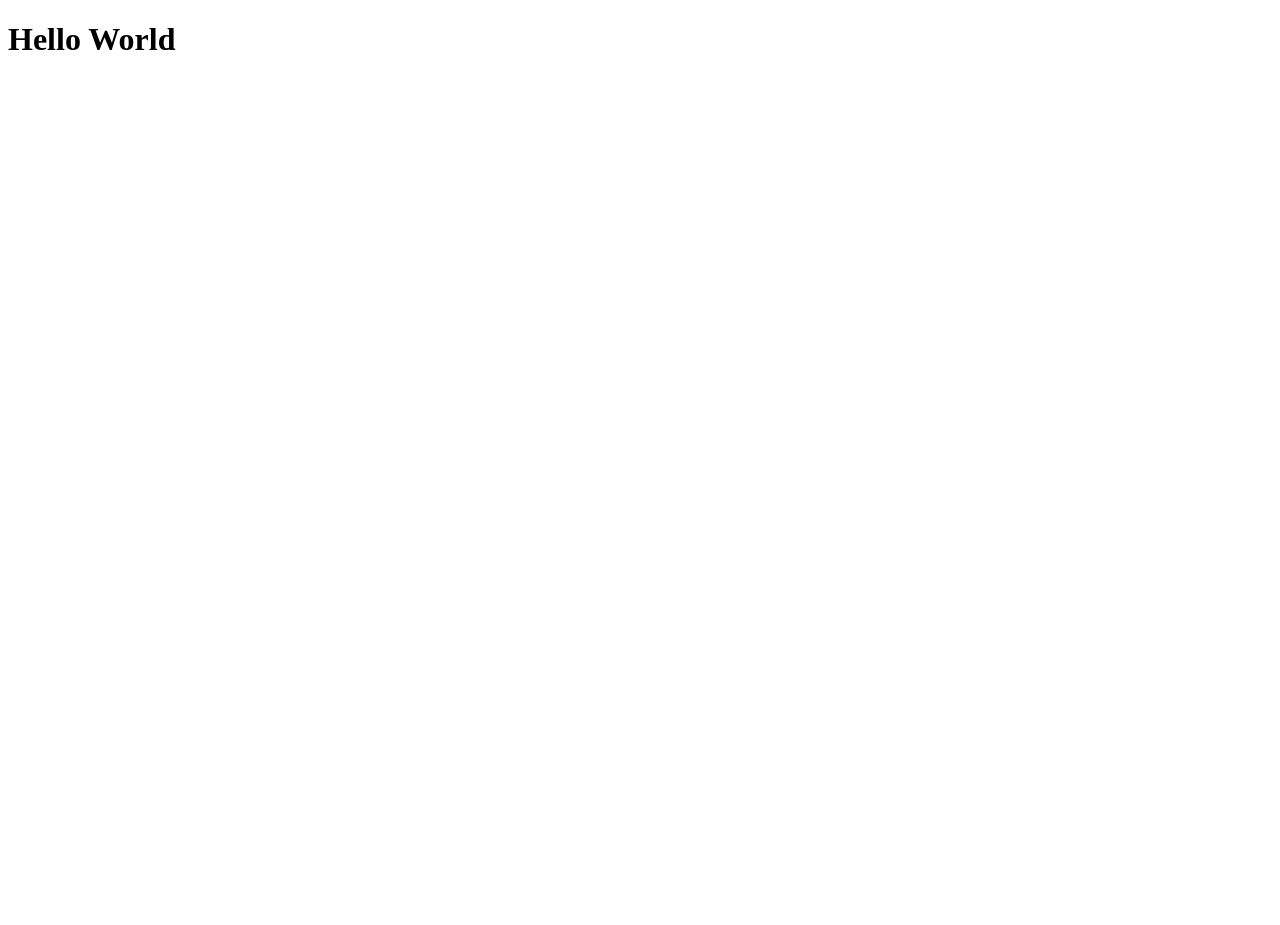
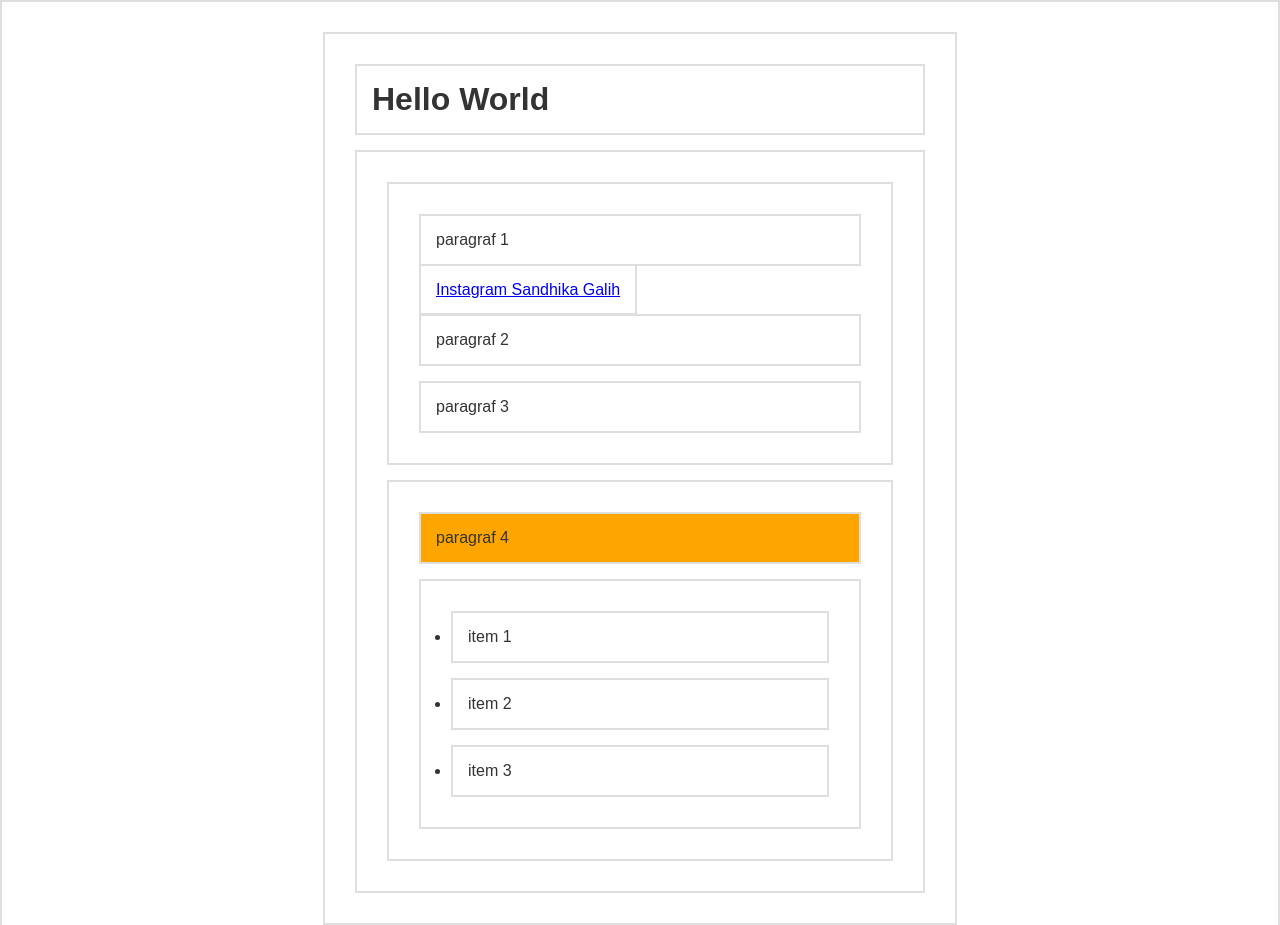
Before and after one commit to Gangstahhh/javascript-course, a plain HTML site: page dom/index.html in a window 1280 px wide. Shown: the top 925 px of the page. Before the commit the page ends 800 px from the top, so only its background shows below. Drawn offline with Linux system fonts and the light colour scheme.

Commit message:
materi dom day 1

```diff
--- a/dom/index.html
+++ b/dom/index.html
@@ -5,13 +5,45 @@
     <meta http-equiv="X-UA-Compatible" content="IE=edge">
     <meta name="viewport" content="width=device-width, initial-scale=1.0">
     <title>Belajar DOM Javascript</title>
+    <style>
+        * {
+            border: 2px solid #dedede;
+            padding: 15px;
+            margin: 15px;
+        }
+        html {
+          margin: 0;
+          padding: 0;
+        }
+        body {
+          max-width: 600px;
+          margin: 30px auto;
+          font-family: sans-serif;
+          color: #333;
+        }
+      </style>
 </head>
 <body>
-    <h1 id="header">Hello World</h1>
+    <h1 id="judul">Hello World</h1>
+  <div id="container">
+      <section id="a">
+          <p class="p1">paragraf 1</p>
+          <a href="http://instagram.com/sandhikagalih">Instagram Sandhika Galih</a>
+          <p class="p2">paragraf 2</p>
+          <p class="p3">paragraf 3</p>
+      </section>
+      <section id="b">
+          <p>paragraf 4</p>
+          <ul>
+              <li>item 1</li>
+              <li>item 2</li>
+              <li>item 3</li>
+          </ul>
+      </section>
+  </div>
 
 
-    <script src="/dom/src/get-halaman.js">
-        const Header = querySelector('#header');
+    <script src="/src/node-root.js">
     </script>
 </body>
 </html>
--- a/dom/src/get-halaman.js
+++ /dev/null
@@ -1,7 +0,0 @@
-// Mendapatkan / Mengambil elemen pada HTML
-// Kedua properties tersebut baik head atau body akan mengembalikan elemen dalam bentuk objek yang sama seperti document.
-const head = document.head;
-const body = document.body;
-
-
-// Mengambil secara spesifik
--- /dev/null
+++ b/dom/src/node-root.js
@@ -0,0 +1,3 @@
+const sectionB = document.getElementById('b');
+const p4 = sectionB.getElementsByTagName('p')[0]; //mempersempit ruang lingkup nya
+p4.style.backgroundColor = 'orange'
```
Also changed, not shown: dasar/index.html (+6 -2 lines), dasar/src/manipulasi-atribut.js (added, +8 -0 lines), dom/src/dom-selection.js (added, +49 -0 lines), dom/src/dom-selection2.js (added, +21 -0 lines).
